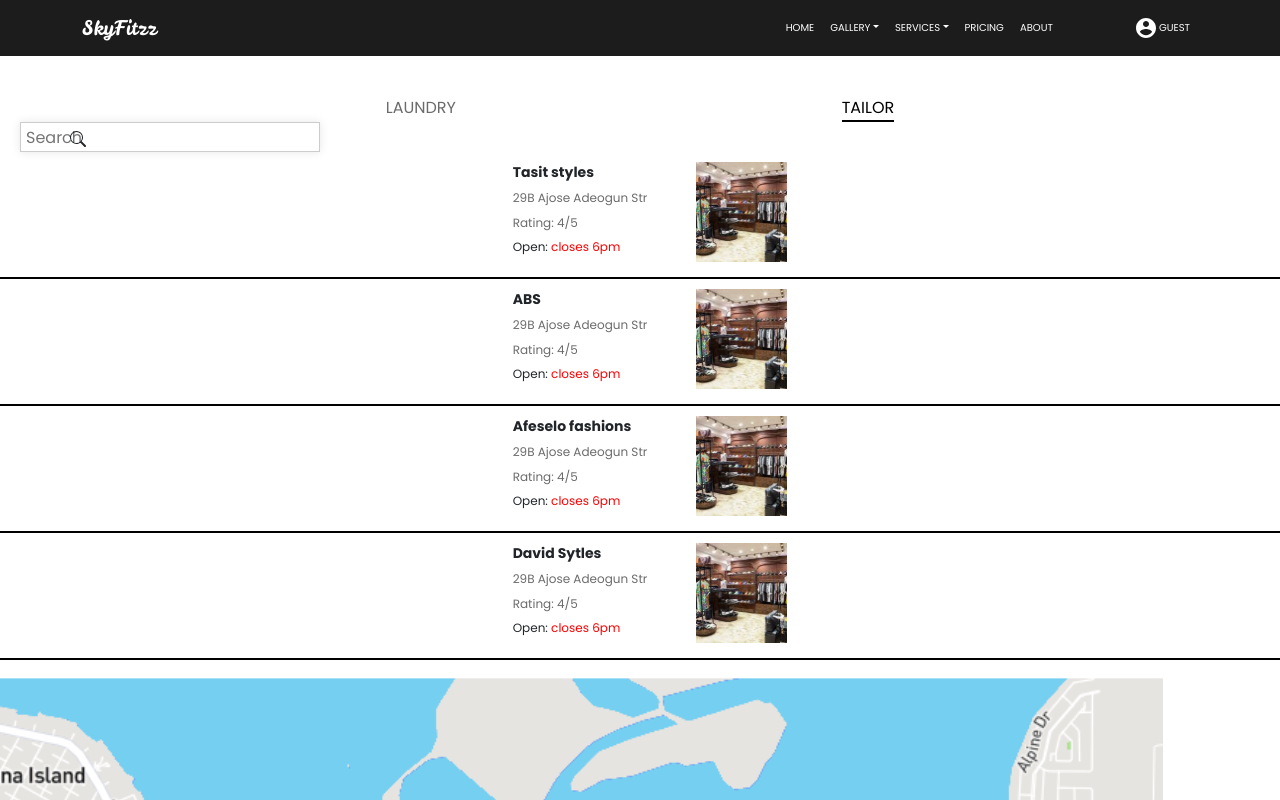
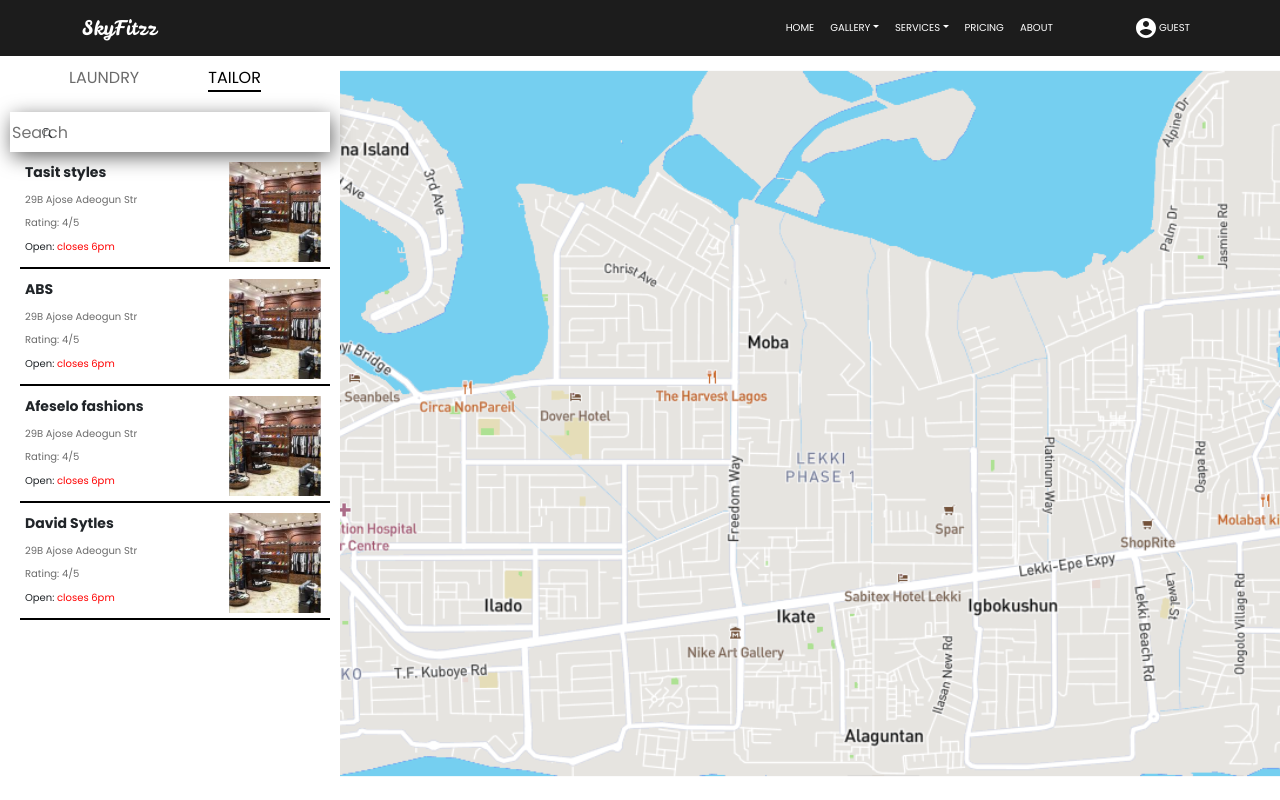
Before and after one commit to isw-academy-falcons/e-wardrobe-front, a React (Create React App) app: page /tailor in a window 1280 px wide. Shown: the top 800 px of the page. Built offline with nearby package versions, Linux system fonts and the light colour scheme.

Commit message:
adjusted the profile page

```diff
--- a/src/App.js
+++ b/src/App.js
@@ -20,9 +20,6 @@ import Verification from "./verification";
 import { CartProvider } from './pages/fashion/CartContext';
 import Laundry from "./pages/laundry/Laundry";
 import Tailor from "./pages/laundry/Tailor";
-
-
-
 
 function App() {
   return (
--- a/src/components/Search.css
+++ b/src/components/Search.css
@@ -1,68 +1,30 @@
-.laundry-search-input {
-    display: flex;
+
+  .laundry-search-input {
     align-items: center;
     position: relative;
-    margin-left: 20px;
+    margin-left: 10px;
     text-align: center;
+    align-items: center;
+    box-shadow: 2px 5px 20px rgba(0, 0, 0, 0.6);
+    z-index: 99;
+    display: flex;
+    justify-content: center;
+    align-items: center;
+    border-radius: 4px;
+
   }
+  .laundry-search-placeholder{
+    border: 0; margin: auto; outline: 0; height: 40px;}
 
   .laundry-search-icon {
     margin-right: 10px;
     position: absolute;
-    top: 15%;
-    left: 4%;
+    top: 32%;
+    left: 10%;
+    font-size: 10px;
+    margin: auto;
   }
 
-  .laundry-input-with-shadow {
-    flex: 1;
-    max-width: 300px;
-    height: 30px;
-    border: 1px solid #ccc;
-    box-shadow: 0px 0px 10px rgba(0, 0, 0, 0.1);
-    padding: 5px;
-    box-sizing: border-box;
-  }
-
-
-/* .laundry-search-input-container{
-    margin: auto;
-}
-.laundry-search-input{
-    margin: 0.15em auto;
-
-    align-items: center;
-    border-radius: 6px;
-    position: relative;
-    font-size: 12px;
-    text-align: center;
-    margin-right: 6px;
-
-
-}
-
-.laundry-search-placeholder{
-    margin: auto;
-}
-
-.laundry-search-input .laundry-search-icon{
-    position: absolute;
-    top: 15%;
-    left: 4%;
-    color: #aaaaaa;
-    width: 10px;
-    height: 10px;
-
-
-}
-
-.laundry-search-input input{
-    padding: 10px 0 10px 10%;
-    border-radius: 3px;
-
-}
-
-@media screen and (min-width:767px) {
-    .tailor-wrapper{ grid-template-columns: 1fr  3fr; gap: 1px;padding-top: 0; padding-right: 0;}
-    .basemap img {max-height: 100%;}
-
-}  */
+ @media screen and ( max-width:767px) {
+    .laundry-search-input{margin-right: 10px;}
+ }
--- a/src/components/Search.jsx
+++ b/src/components/Search.jsx
@@ -11,7 +11,7 @@ const Search = () => {
         </span>
         <input
           type="search"
-          className="laundry-search-placeholder laundry-input-with-shadow"
+          className="laundry-search-placeholder"
           placeholder="Search"
         />
       </div>
--- a/src/pages/laundry/Laundry.css
+++ b/src/pages/laundry/Laundry.css
@@ -1,39 +1,50 @@
 .laundry-wrapper {
   display: grid;
 
-
 }
-.drycleaning-services{
-  margin: 0 auto;
-  width: 100%;
-}
-
 .laundry-header{
   display: flex;
   justify-content: space-evenly;
-    margin-top: 40px;
+  margin-bottom: 20px;
+  margin-top: 10px;
+}
+
+
+
+.laundry-header span{
+  border-bottom: 2px solid black;
 }
 
 .laundry-header span:hover{
   cursor: pointer;
 }
 
+
 #inactive{ color:  #6B6B6B;
    border-bottom: 2px solid white;
 }
 
 
-.laundry-header span, #inactive:hover{
-    color:  #000000;
-    border-bottom: 2px solid black;
+
+.drycleaning-services{
+  margin-top: 0 auto;
+  width: 100%;
+
 }
 
-  @media screen and (max-width: 600px) {
+.basemap img {
+  max-width: 100%;
+
+}
+
+@media screen and (max-width: 767px) {
   .content {
     grid-template-columns: 1fr;
   }
 }
 
-  @media screen and (min-width:600px) {
-    .laundry-wrapper{ grid-template-columns: 1fr  3fr; gap: 1px;padding-top: 0; padding-right: 0;}
-    .basemap img {height: 100%;}}
+@media screen and (min-width:767px) {
+  .laundry-wrapper{ grid-template-columns: 1fr  3fr; gap: 10px;}
+  .basemap img {max-height: 100%;}
+  .laundry-image {width: 100px; height: 100px;}
+}
--- a/src/pages/laundry/Mart.css
+++ b/src/pages/laundry/Mart.css
@@ -1,12 +1,11 @@
 .laundro-mart{
+    margin: 10px auto;
     display: grid;
 }
 
 .laundro-mart-details-container{
-    margin: 10px auto;
+    margin: auto;
     justify-content: center;
-    padding-left: 40px;
-    padding-right: 20px;
 }
 
 
@@ -14,7 +13,7 @@
 .laundro-mart-name{
     font-weight: bolder;
 }
-#laundro-text{ margin-bottom: 2px;}
+#laundro-text{ margin-bottom: 4px;}
 #opening-time{color: #ff0000;}
 .br-line{ border-bottom: 1px solid black; margin-top: 5px; }
 
@@ -25,7 +24,6 @@
     .laundry-image-container{display: flex;}
     .laundry-image{
         margin: 20px auto;
-
     }
   }
 
@@ -34,10 +32,8 @@
         display: grid;
         grid-template-columns: 2fr 1fr;
         text-align: left;
-
     }
-    #laundro-text{ font-size: 12px;}
+    #laundro-text{ font-size: 10px;}
     #laundro-text.laundro-mart-name{font-size: 14px;}
-    .laundro-mart-details{display: grid; grid-template-columns: repeat(1fr,4); }
-    .laundry-image{ height: 100px;}
+    .laundro-mart-details{display: grid; grid-template-columns: repeat(1fr,4);}
   }
--- a/src/pages/laundry/Tailor.css
+++ b/src/pages/laundry/Tailor.css
@@ -1,26 +1,27 @@
+.tailor-header{
+  display: flex;
+  justify-content: space-evenly;
+  margin-bottom: 20px;
+  margin-top: 10px;
+}
 
 .tailor-wrapper {
   display: grid;
 }
 
-
-.tailor-services{
-  margin: 0 auto ;
-  width: 100%;
-}
-.tailor-header{
-    display: flex;
-    justify-content: space-evenly;
-    margin-top: 40px;
-}
-
 .tailor-header span{
-    border-bottom: 2px solid black;
+  border-bottom: 2px solid black;
 }
 
 .tailor-header span:hover{
-    cursor: pointer;
- }
+  cursor: pointer;
+}
+
+.tailor-services{
+  margin: 0 auto;
+  width: 100%;
+
+}
 
  #inactive{ color:  #6B6B6B;
      border-bottom: 2px solid white;
@@ -32,13 +33,19 @@
      border-bottom: 2px solid black;
  }
 
+.tailor-marts{margin-left: 20px; }
 
   .basemap img {
     max-width: 100%;
   }
 
-  @media screen and (max-width: 600px) {
+  @media screen and (max-width: 767px) {
     .content {
       grid-template-columns: 1fr;
     }
   }
+
+  @media screen and (min-width:767px) {
+    .tailor-wrapper{ grid-template-columns: 1fr  3fr; gap: 10px;}
+    .basemap img {max-height: 100%;}
+    .tailor-image {width: 100px; height: 100px;}}
--- a/src/pages/laundry/Tailor.jsx
+++ b/src/pages/laundry/Tailor.jsx
@@ -19,7 +19,7 @@ const Tailor = () => {
             <span>TAILOR</span>
           </div>
           <Search />
-          <div className="tailor-services">
+          <div className="tailor-marts">
             <Mart
               name="Tasit styles"
               address="29B Ajose Adeogun Str"
--- a/src/pages/profile/Billing.jsx
+++ b/src/pages/profile/Billing.jsx
@@ -1,5 +1,4 @@
 import React from 'react'
-import KeyboardArrowRight from "@mui/icons-material/KeyboardArrowRight";
 import './Billing.css'
 
 const Billing = () => {
--- a/src/pages/profile/ProfilePage.jsx
+++ b/src/pages/profile/ProfilePage.jsx
@@ -9,7 +9,6 @@ import CameraAltIcon from "@mui/icons-material/CameraAlt";
 import Security from "./Security";
 import Billing from "./Billing";
 import { useNavigate } from "react-router-dom";
-// import LogoutIcon from '@mui/icons-material/Logout';
 const ProfilePage = () => {
   const [showDropDown, setShowDropDown] = useState({
     personalDetails: true,
--- a/src/pages/profile/Security.jsx
+++ b/src/pages/profile/Security.jsx
@@ -1,5 +1,4 @@
 import React from 'react'
-import KeyboardArrowRight from "@mui/icons-material/KeyboardArrowRight";
 import './Security.css';
 
 const Security = () => {
```
Lines whose indentation alone changed are shown as unchanged.
